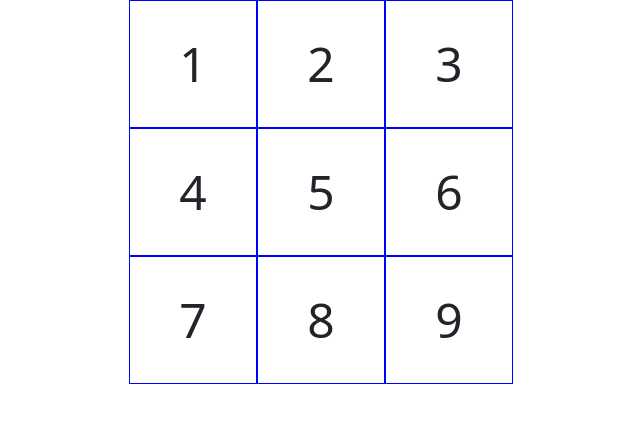
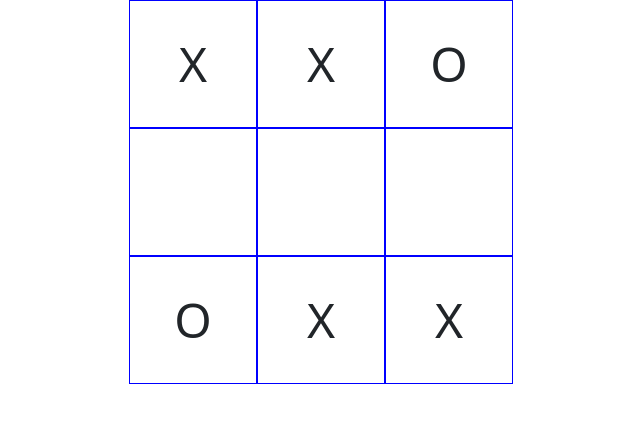
Before and after one commit to tommy128works/Tic-Tac-Toe, a website: page index.html in a window 1280 px wide. Shown: the whole page, without its empty margins (319-959 px from the left). Drawn offline with nearby package versions, Linux system fonts and the light colour scheme.

Commit message:
feat: add JS function to render HTML gameBoard

```diff
--- a/index.html
+++ b/index.html
@@ -14,11 +14,7 @@
     />
   </head>
   <body>
-    <div class="container">
-      <div>1</div><div>2</div><div>3</div>
-      <div>4</div><div>5</div><div>6</div>
-      <div>7</div><div>8</div><div>9</div>
-    </div>
+    <div id="gameBoard" class="container"></div>
     <script
       src="https://cdn.jsdelivr.net/npm/bootstrap@5.3.0-alpha3/dist/js/bootstrap.bundle.min.js"
       integrity="sha384-ENjdO4Dr2bkBIFxQpeoTz1HIcje39Wm4jDKdf19U8gI4ddQ3GYNS7NTKfAdVQSZe"
--- a/scripts.js
+++ b/scripts.js
@@ -1,5 +1,29 @@
-var gameBoard = [
-    [X, X, 0],
-    [X, 0, X],
-    [0, X, X]
+let gameBoard = [
+  [1, 1, 0],
+  [null, null, null],
+  [0, 1, 1],
 ];
+
+function updateBoard() {
+  let board = document.getElementById("gameBoard");
+
+  while (board.hasChildNodes()) {
+    board.removeChild(board.firstChild);
+  }
+
+  for (let y = 0; y < 3; y++) {
+    for (let x = 0; x < 3; x++) {
+      let tile = document.createElement("div");
+      if (gameBoard[y][x] === 1) {
+        tile.textContent = "X";
+      } else if (gameBoard[y][x] === 0) {
+        tile.textContent = "O";
+      } else {
+        tile.textContent = "";
+      }
+      board.appendChild(tile);
+    }
+  }
+}
+
+updateBoard();
```
Also changed, not shown: styles.scss (indentation only).
